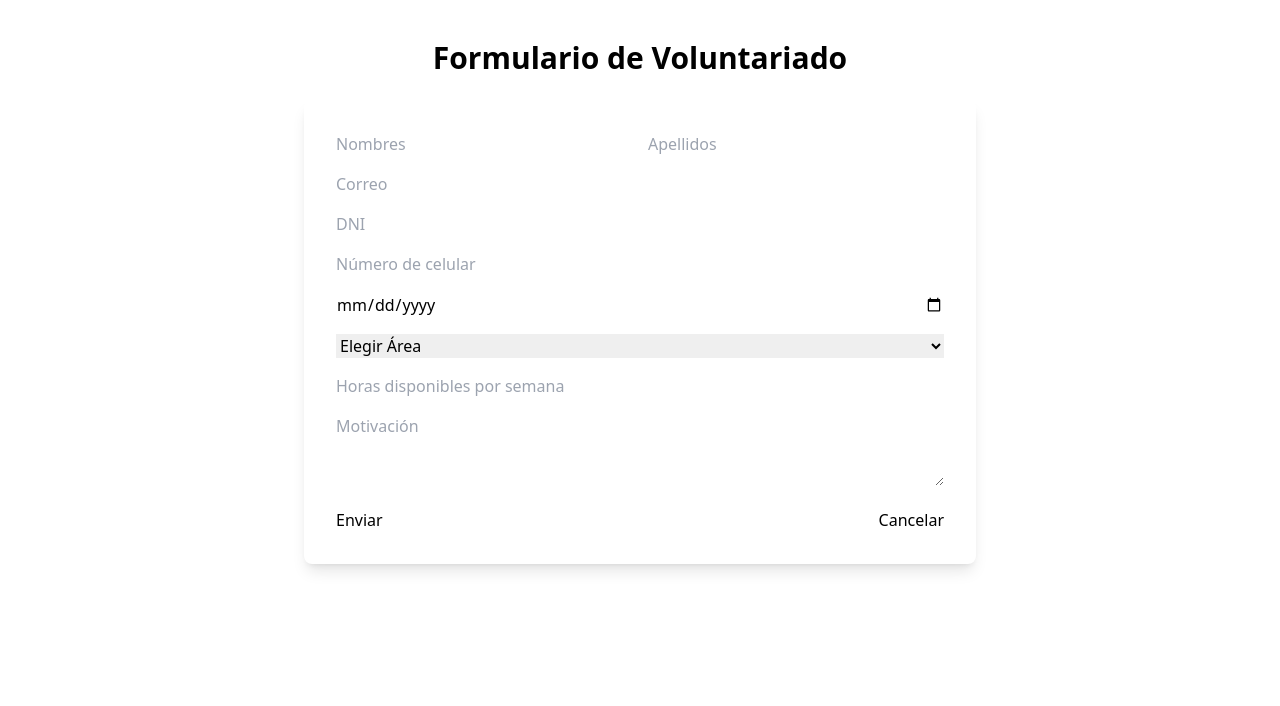
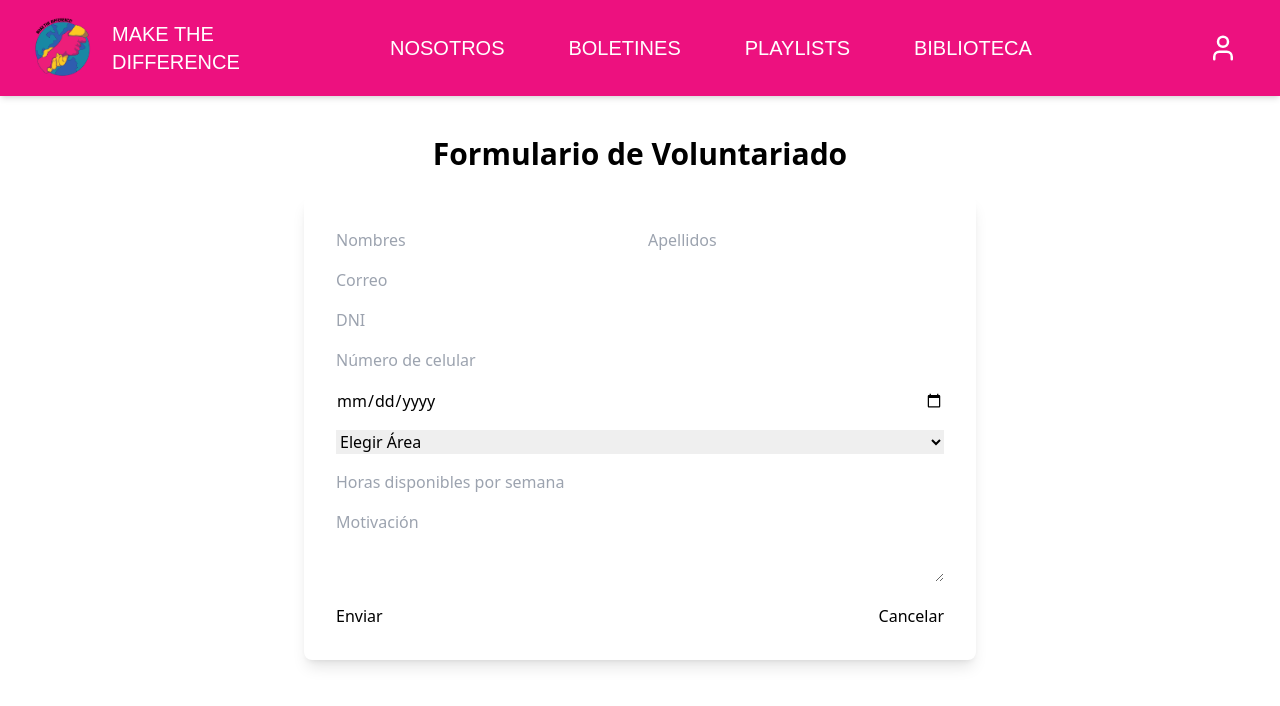
Before and after one commit to Sauro-Dev/LANDING-MTD, a React (Vite) app: page /volunteer-form in a window 1280 px wide. Shown: the top 706 px of the page. Built offline with nearby package versions, Linux system fonts and the light colour scheme.

Commit message:
refactor: agregar navbar al formulario de voluntariado
Agregamos el navbar a la parte de arriba del formulario

```diff
--- a/src/components/landing/forms/VolunteerForm.tsx
+++ b/src/components/landing/forms/VolunteerForm.tsx
@@ -1,4 +1,5 @@
 import { useState } from "react";
+import Navbar from "../../common/Navbar.tsx";
 
 const VolunteerForm = () => {
     const [formData, setFormData] = useState({
@@ -24,6 +25,8 @@ const VolunteerForm = () => {
     };
 
     return (
+        <div className="min-h-screen">
+            <Navbar />
             <div className="container mx-auto py-10">
                 <h2 className="text-3xl font-bold text-center mb-6">Formulario de Voluntariado</h2>
                 <form className="max-w-2xl mx-auto space-y-4 bg-white p-8 shadow-lg rounded-lg" onSubmit={handleSubmit}>
@@ -48,6 +51,7 @@ const VolunteerForm = () => {
                     </div>
                 </form>
             </div>
+        </div>
     );
 };
 
```
Lines whose indentation alone changed are shown as unchanged.
